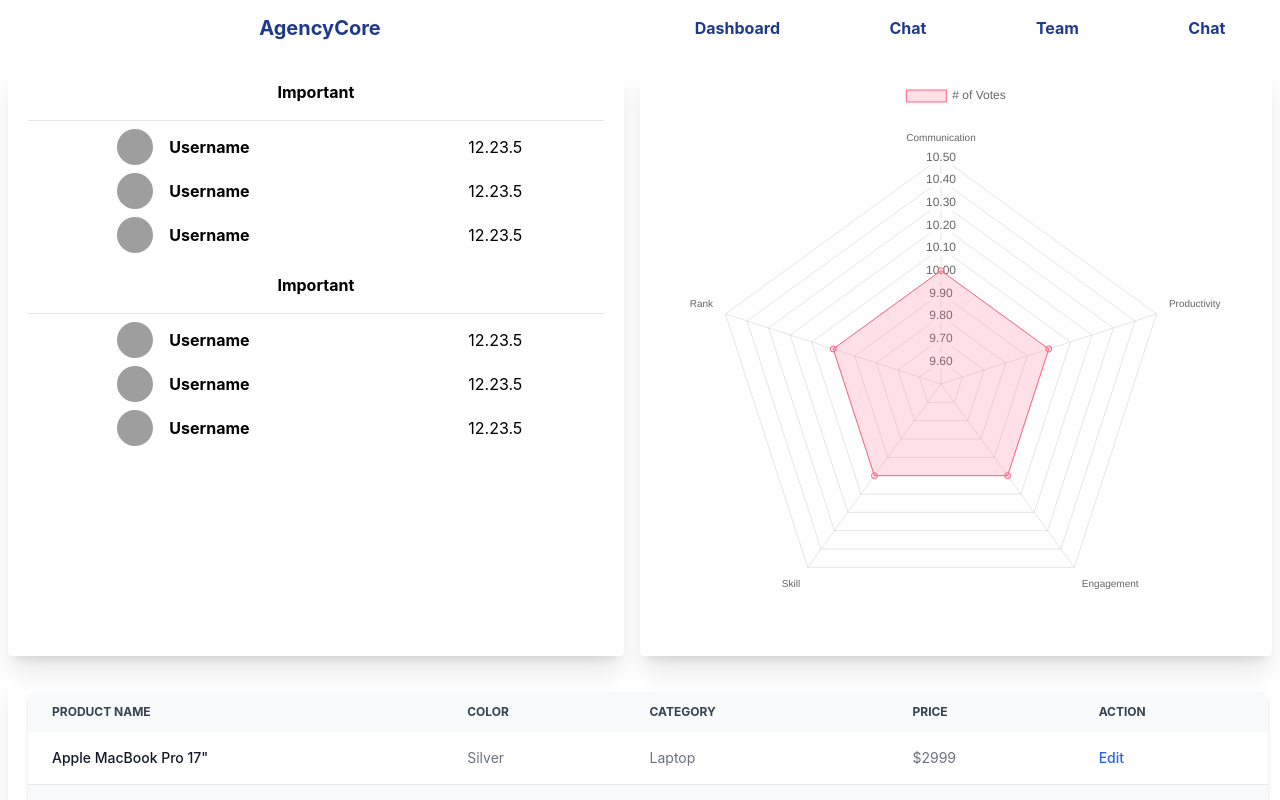
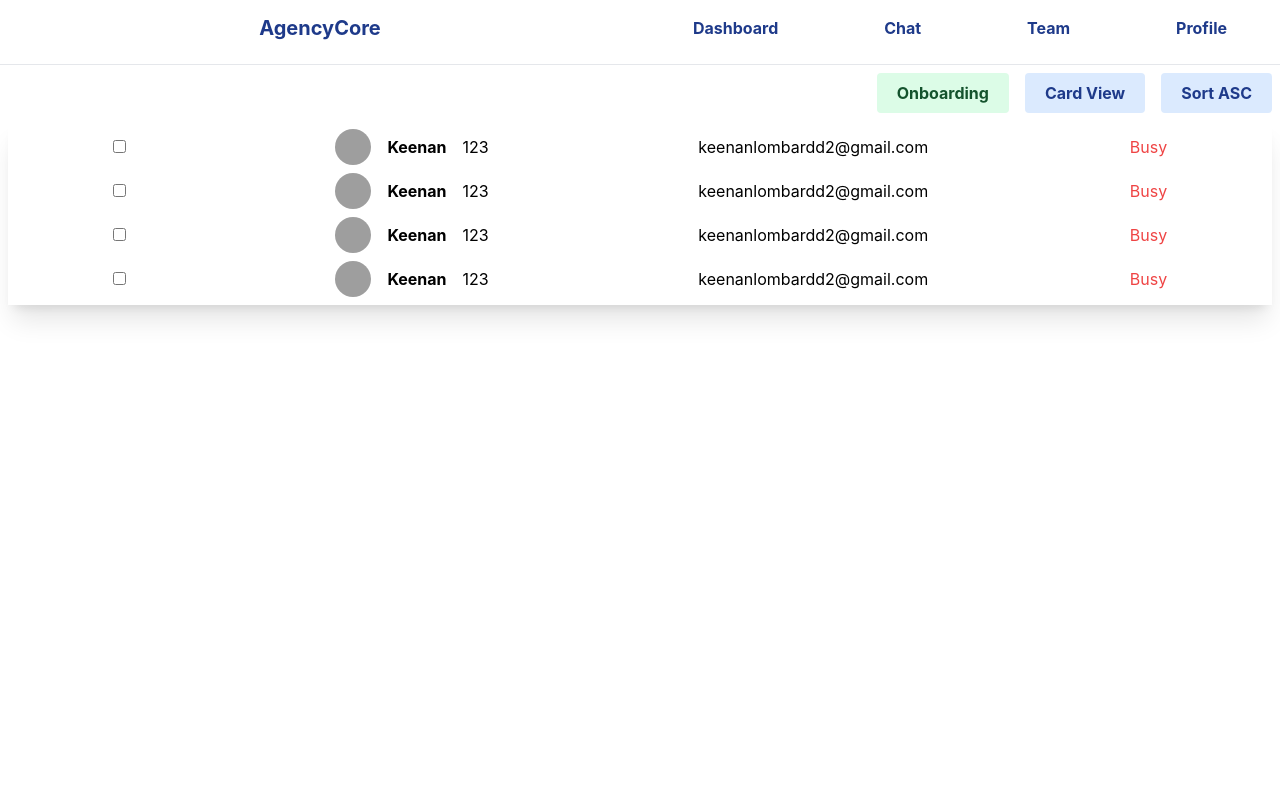
Before and after one commit to KeenanLombard/chat, a React (Create React App) app: page / in a window 1280 px wide. Shown: the top 800 px of the page. Built offline with nearby package versions, Linux system fonts and the light colour scheme; grey boxes are pictures that could not be loaded.

Commit message:
employee

```diff
--- a/src/App.js
+++ b/src/App.js
@@ -4,12 +4,15 @@ import Chat from "./components/chat/main";
 import Sidebar from "./components/chat/sidebar";
 import Dashboard from "./components/dashboard/dashboard";
 import Navbar from "./components/nav/navbar";
+import Footer from "./components/footers/footer";
+import Employees from "./components/admin/employees";
 
 function App() {
   return (
     <div className='App container mx-auto'>
       <Navbar />
-      <Dashboard />
+      <hr className='my-2' />
+      <Employees />
     </div>
   );
 }
--- /dev/null
+++ b/src/components/admin/employees.js
@@ -0,0 +1,87 @@
+import React from "react";
+
+const data = [
+  {
+    id: "123",
+    name: "Keenan",
+    email: "keenanlombardd2@gmail.com",
+    status: "Busy",
+  },
+  {
+    id: "123",
+    name: "Keenan",
+    email: "keenanlombardd2@gmail.com",
+    status: "Busy",
+  },
+  {
+    id: "123",
+    name: "Keenan",
+    email: "keenanlombardd2@gmail.com",
+    status: "Busy",
+  },
+  {
+    id: "123",
+    name: "Keenan",
+    email: "keenanlombardd2@gmail.com",
+    status: "Busy",
+  },
+];
+
+function employees() {
+  const handleOnboarding = () => {};
+  const handleViewToggle = () => {};
+  const handleSortToggle = (data) => {};
+  return (
+    <div>
+      {/* toolbar */}
+      <header className='flex justify-end'>
+        <div>
+          <button className='mx-2 font-bold bg-green-100 text-green-900 rounded px-5 py-2'>
+            Onboarding
+          </button>
+        </div>
+        <div>
+          <button className='mx-2 font-bold bg-blue-100 text-blue-900 rounded px-5 py-2'>
+            Card View
+          </button>
+          <button className='mx-2 font-bold bg-blue-100 text-blue-900 rounded px-5 py-2'>
+            Sort ASC
+          </button>
+        </div>
+      </header>
+      {/* list view */}
+      <section className='shadow-xl p-2 m-2'>
+        <ul className='space-y-2'>
+          {data.map((x) => (
+            <li
+              key={x.id}
+              className='hover:bg-gray-100 dark:hover:bg-gray-700 flex cursor-pointer justify-around items-center space-x-2'>
+              {/* col 1 */}
+              <div className='my-auto'>
+                <input type='checkbox' />
+              </div>
+              {/* col 2 */}
+              <div className='flex my-auto'>
+                <img
+                  src='https://placekitten.com/40/40'
+                  alt={`Peer ${x.id} Avatar`}
+                  className='w-9 h-9 rounded-full mx-2'
+                />
+                <p className='font-bold my-auto mx-2'>{x.name}</p>
+                <p className=' my-auto mx-2'>{x.id}</p>
+              </div>
+              {/* col 3 */}
+              <div className=''>{x.email}</div>
+              {/* col 4 */}
+              <div className='text-red-500'>{x.status}</div>
+            </li>
+          ))}
+        </ul>
+      </section>
+      {/* card view */}
+      <section></section>
+    </div>
+  );
+}
+
+export default employees;
--- /dev/null
+++ b/src/components/footers/footer.js
@@ -0,0 +1,20 @@
+import React from "react";
+
+function footer() {
+  return (
+    <div className='flex justify-around my-5'>
+      <div className='text-sm text-center text-neutral-500 my-auto'>
+        <p>Niche Development</p>
+        <p>Copyright 2024</p>
+      </div>
+      <div className='text-sm text-center text-neutral-500'>
+        <p>www.github.com</p>
+        <p>www.instagram.com</p>
+        <p>www.facebook.com</p>
+        <p>www.twitter.com</p>
+      </div>
+    </div>
+  );
+}
+
+export default footer;
--- a/src/components/nav/navbar.js
+++ b/src/components/nav/navbar.js
@@ -2,22 +2,23 @@ import React from "react";
 
 function navbar() {
   return (
+    // top down employee management
     <div className='flex justify-between py-2'>
       <div className='w-full my-auto text-center font-bold text-xl text-blue-900'>
         AgencyCore
       </div>
       <ul className='flex justify-around w-full'>
-        <li className='text-blue-900 font-bold rounded px-5 my-2 hover:bg-blue-100 cursor-pointer'>
+        <li className='text-blue-900 font-bold rounded px-5 my-2 cursor-pointer'>
           Dashboard
         </li>
-        <li className='text-blue-900 font-bold rounded px-5 my-2 hover:bg-blue-100 cursor-pointer'>
+        <li className='text-blue-900 font-bold rounded px-5 my-2 cursor-pointer'>
           Chat
         </li>
-        <li className='text-blue-900 font-bold rounded px-5 my-2 hover:bg-blue-100 cursor-pointer'>
+        <li className='text-blue-900 font-bold rounded px-5 my-2 cursor-pointer'>
           Team
         </li>
-        <li className='text-blue-900 font-bold rounded px-5 my-2 hover:bg-blue-100 cursor-pointer'>
-          Chat
+        <li className='text-blue-900 font-bold rounded px-5 my-2 cursor-pointer'>
+          Profile
         </li>
       </ul>
     </div>
```
